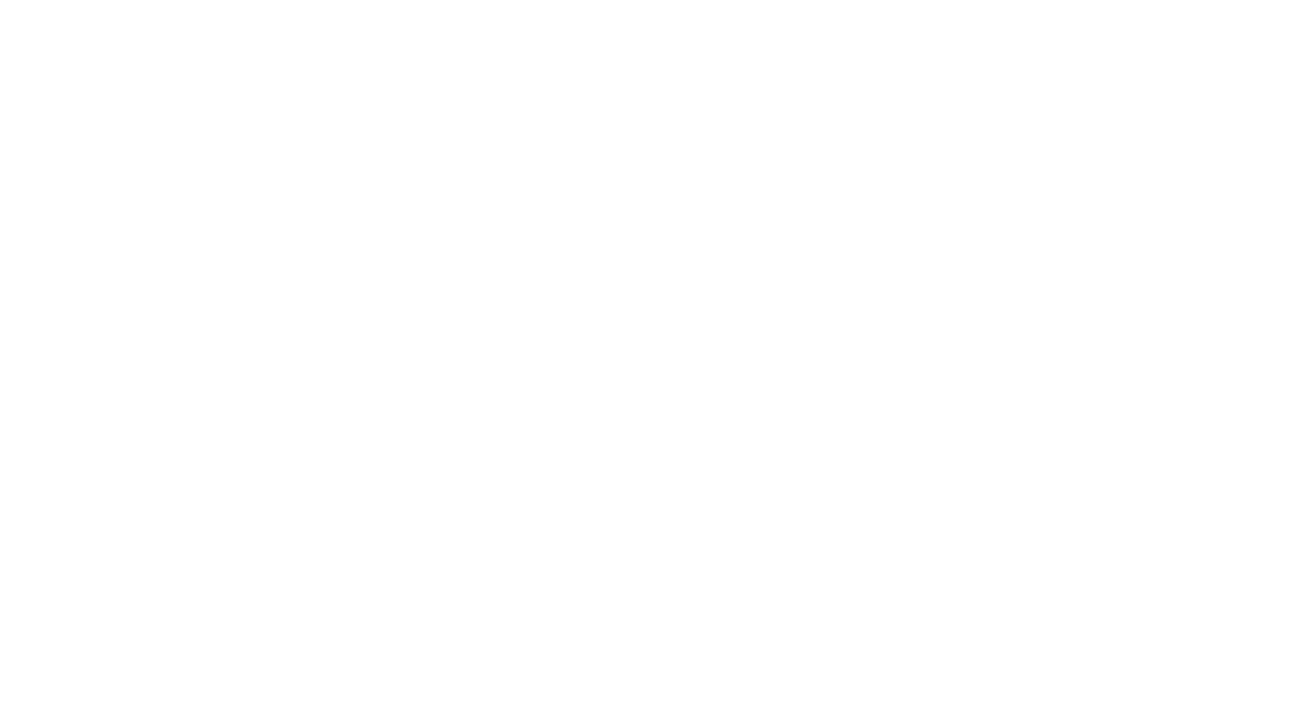
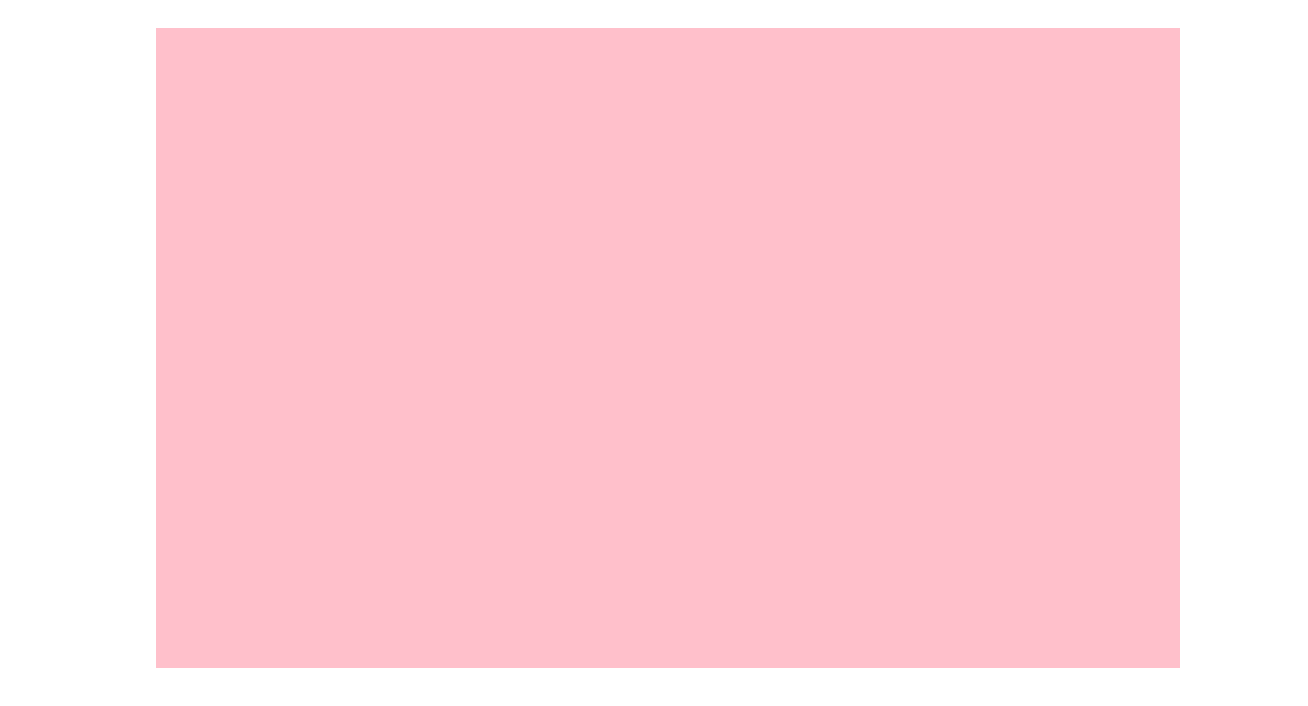
Before and after one commit to toyindawudu/Wes-Bos-JavaScript30, a plain HTML site: page 02 - CSS + JS Clock/index.html in a window 1280 px wide. Shown: the whole page, 1308 px wide, since content can reach past the window. Drawn offline with Linux system fonts and the light colour scheme.

Commit message:
Starting to create the styling for the clock

```diff
--- a/02 - CSS + JS Clock/index.html
+++ b/02 - CSS + JS Clock/index.html
@@ -3,9 +3,19 @@
 <head>
   <meta charset="UTF-8">
   <meta name="viewport" content="width=device-width, initial-scale=1.0">
+  <link rel="stylesheet" href="./style.css">
   <title>Clock</title>
 </head>
 <body>
+  <div class="container">
+    <div class="clock">
+      <div class="clock-face">
+        <div class="hand hour-hand"></div>
+        <div class="hand min-hand"></div>
+        <div class="hand second-hand"></div>
+      </div>
+    </div>
+  </div>
 
 </body>
 </html>
--- /dev/null
+++ b/02 - CSS + JS Clock/style.css
@@ -0,0 +1,27 @@
+html {
+  text-align: center;
+}
+
+body {
+  font-size: 2rem;
+  height: 30rem;
+  border: 20px solid white;
+}
+
+.container {
+  background:white;
+  height: 100vh;
+  width: 100vw;
+}
+
+.clock {
+  background: pink;
+  width: 80%;
+  height: 80%;
+  margin: auto;
+}
+
+.hand {
+  width: 50%;
+  height: 6px;
+}
```
Also changed, not shown: 1 other file.
